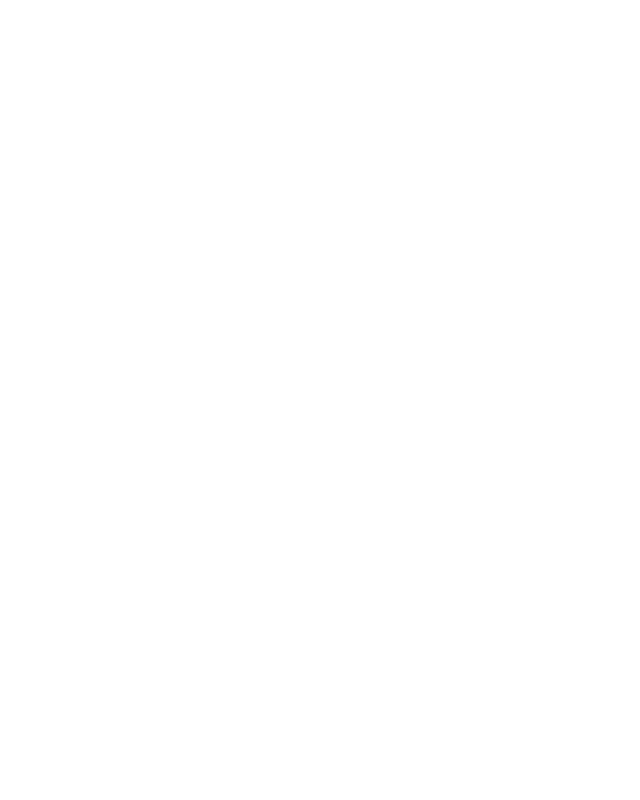
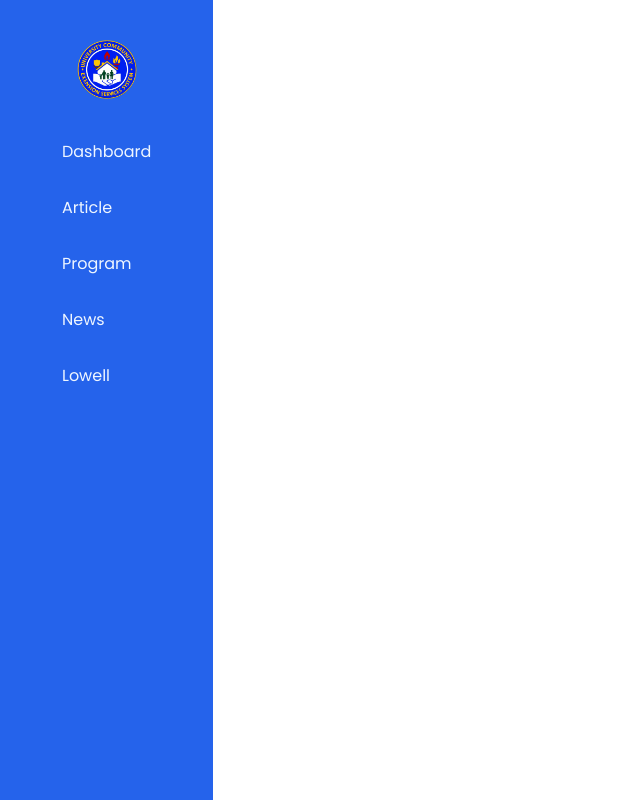
Before and after one commit to LowellTebrero/unicess-sample, a Vue app: page /dashboard in a window 1280 px wide. Before the commit this address had no page. Shown: the whole page, without its empty margins (0-640 px from the left). Built offline with nearby package versions, Linux system fonts and the light colour scheme; no server answers; what v-calendar, vue-clerk would draw is missing.

Commit message:
first commit

```diff
--- /dev/null
+++ b/src/components/Aside.vue
@@ -0,0 +1,26 @@
+<template>
+    <div class="bg-blue-600 flex flex-col items-center pt-[5svh] gap-y-10 text-blue-50">
+        <router-link to="/">
+            <img src="/src/assets/img/logo.png" alt="" width="60">
+        </router-link>
+
+        <div class="space-y-8">
+        <h1>Dashboard</h1>
+        <h1>Article</h1>
+        <h1>Program</h1>
+        <h1>News</h1>
+        <h1>Lowell</h1>
+    </div>
+
+    </div>
+</template>
+
+<script setup>
+
+import { RouterLink } from 'vue-router';
+
+</script>
+
+<style  scoped>
+
+</style>
--- a/src/components/Navbar.vue
+++ b/src/components/Navbar.vue
@@ -3,29 +3,36 @@
         <nav class=" mx-auto h-[7vh] w-[90%] flex items-center justify-between">
             <h1 class="text-yellow-400 text-xl font-medium tracking-wide">UNICESS</h1>
 
-            <div class="fixed w-0 lg:w-auto lg:relative top-0 right-[-8rem] md:right-0 bg-blue-800 md:bg-transparent h-full" id="sidebar" :class="{ 'w-change': isSidebarOpen }">
-              <ul class="flex flex-col gap-y-4 md:gap-y-0 md:flex-row gap-x-10 text-white p-4 text-sm ">
-                <a href="#home">Home</a>
-                <a href="#latest">Latest</a>
-                <a href="#about">About</a>
-                <a href="#article">Article</a>
-                <a href="#program">Progam</a>
-                <a href="#mission">Mission</a>
-                <a href="#contact">Contact</a>
+            <div class="fixed w-0 lg:w-auto lg:relative top-0 right-[-8rem] lg:right-0 bg-blue-800 lg:bg-transparent h-full" id="sidebar" :class="{ 'w-change': isSidebarOpen }">
+              <ul class="flex flex-col gap-y-5 lg:gap-y-0 lg:flex-row lg:gap-x-10 lg:mt-0 mt-[5svh] text-white p-4 text-sm ">
+                <li><a href="#home">Home</a></li>
+                <li><a href="#latest">Latest</a></li>
+                <li><a href="#about">About</a></li>
+                <li><a href="#article">Article</a></li>
+                <li><a href="#program">Progam</a></li>
+                <li><a href="#mission">Mission</a></li>
+                <li><a href="#contact">Contact</a></li>
+                <li class="block lg:hidden ">
+                  <SignedOut>
+                  <SignInButton mode="modal" class=" p-2 text-white rounded bg-blue-900" />
+                </SignedOut>
+                </li>
+
               </ul>
             </div>
 
-            <div class="flex items-center">
+            <div class="flex space-x-2 items-center">
               <div>
                 <SignedIn>
-                  <div class="flex items-center gap-x-2 text-white">
+                  <div class="flex items-center gap-x-2 text-white z-50">
                     <h1 class="text-lg">Hi,</h1>
                     <UserButton/>
                   </div>
-              </SignedIn>
-              <SignedOut>
-                <SignInButton mode="modal" class=" px-2 text-white rounded" />
-              </SignedOut>
+                </SignedIn>
+
+                <SignedOut>
+                  <SignInButton mode="modal" class=" px-2 text-white rounded" after-sign-in-url="/dashboard" />
+                </SignedOut>
               </div>
 
               <div class="block lg:hidden z-50 mt-1">
@@ -34,43 +41,12 @@
                 </button>
               </div>
             </div>
-
-
-
-
-
-
-
-              <!-- <Dropdown class="text-white">
-                <template v-slot:body>
-                  <div  class="flex items-center gap-x-2">
-                    <div>
-                      <button @click="toggleDropdown" v-if="!isLoading && userdata !== null">{{ userdata.name }}</button>
-
-                      <div v-else-if="isLoading">
-                        <Icon icon="eos-icons:loading" width="1.2rem" height="1.2rem" />
-                      </div>
-                      <button v-else @click="toggleDropdown">Login</button>
-                    </div>
-                  </div>
-                </template>
-
-                <template v-slot:dropdown>
-                    <router-link to="/login" class="text-md hover:bg-slate-100" v-if="!userdata">Login</router-link>
-                    <router-link to="/register" class="text-md hover:bg-slate-100" v-if="!userdata">Register</router-link>
-                    <router-link to="/dashboard" class="text-md hover:bg-slate-100" v-if="userdata">Dashboard</router-link>
-                    <li class="text-md hover:bg-slate-100 cursor-pointer" v-if="userdata" @click.prevent="handleLogout">Logout</li>
-                </template>
-
-              </Dropdown>             -->
-
         </nav>
     </header>
 </template>
 
 <script setup>
-
-import { SignInButton, SignedIn, SignedOut, UserButton } from 'vue-clerk'
+import { SignInButton, SignedIn, SignedOut, UserButton, RedirectToUserProfile } from 'vue-clerk'
 import { ref } from 'vue';
 
 const isSidebarOpen = ref(false);
--- a/src/main.js
+++ b/src/main.js
@@ -11,7 +11,7 @@
 import router from './router'
 
 const app = createApp(App)
-const PUBLISHABLE_KEY = import.meta.env.VITE_CLERK_PUBLISHABLE_KEY
+const PUBLISHABLE_KEY = process.env.VITE_CLERK_PUBLISHABLE_KEY
 
 if (!PUBLISHABLE_KEY) {
     throw new Error('Missing Publishable Key')
--- a/src/router/index.js
+++ b/src/router/index.js
@@ -22,12 +22,12 @@
       component: () => import('../views/AboutView.vue')
     },
     {
-      path: '/login',
-      name: 'login',
+      path: '/dashboard',
+      name: 'dashboard',
       // route level code-splitting
       // this generates a separate chunk (About.[hash].js) for this route
       // which is lazy-loaded when the route is visited.
-      component: () => import('../views/Login.vue')
+      component: () => import('../views/Dashboard.vue')
     }
   ]
 })
--- /dev/null
+++ b/src/views/Dashboard.vue
@@ -0,0 +1,20 @@
+<template>
+    <div class="flex h-screen">
+        <Aside class="w-64"/>
+
+        <div class="w-full">
+
+        </div>
+
+    </div>
+</template>
+
+<script setup>
+
+import Aside from "@/components/Aside.vue";
+
+</script>
+
+<style scoped>
+
+</style>
--- a/src/views/Login.vue
+++ /dev/null
@@ -1,13 +0,0 @@
-<script setup>
-import { SignInButton, SignedIn, SignedOut, UserButton } from 'vue-clerk'
-</script>
-
-<template>
-  <h1>Hello Clerk!</h1>
-  <SignedIn>
-    <UserButton />
-  </SignedIn>
-  <SignedOut>
-    <SignInButton mode="modal" class="bg-blue-500" />
-  </SignedOut>
-</template>
```
